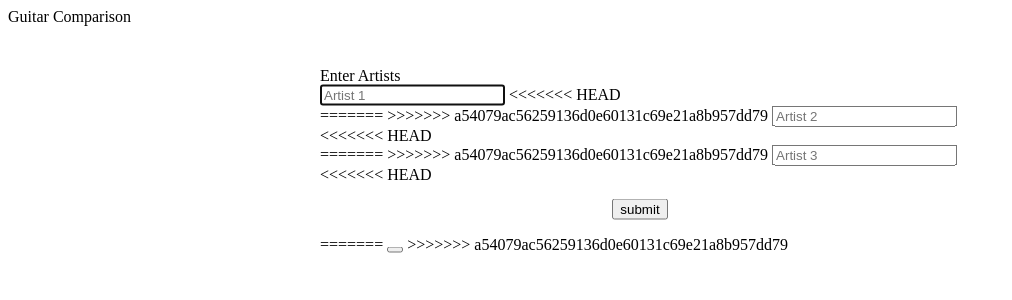
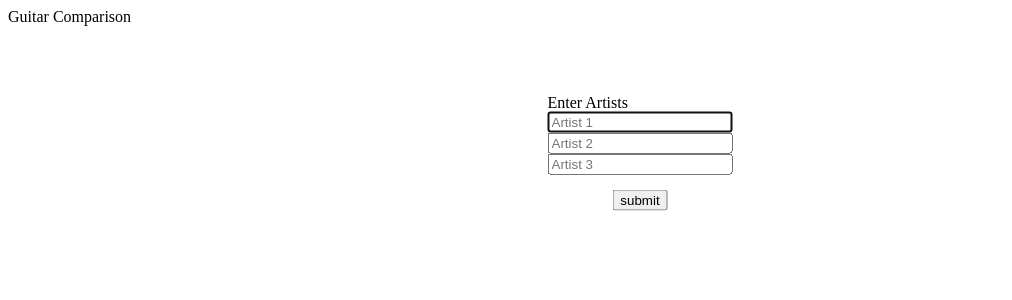
Before and after one commit to jamescrossey/guitar-guitar-challenge, a Django app: template guitarcomparison/templates/guitarguitar/index.html in a window 1280 px wide. Shown: the top 300 px of the page, without its empty margins (0-1012 px from the left). Run offline with Django 5.2, Linux system fonts and the light colour scheme; the template is opened without the code that fills it, so the values that code supplies are empty.

Commit message:
css start

```diff
--- a/guitarcomparison/templates/guitarguitar/index.html
+++ b/guitarcomparison/templates/guitarguitar/index.html
@@ -15,11 +15,7 @@
                    value="{{ artist1 }}"
                    class="inputs"
                    autofocus>
-<<<<<<< HEAD
                    <br>
-=======
-
->>>>>>> a54079ac56259136d0e60131c69e21a8b957dd79
             <input type="text"
                    name="artist2"
                    class="search-input"
@@ -27,11 +23,7 @@
                    value="{{ artist2 }}"
                    class="inputs"
                    autofocus>
-<<<<<<< HEAD
                    <br>
-=======
-
->>>>>>> a54079ac56259136d0e60131c69e21a8b957dd79
             <input type="text"
                    name="artist3"
                    class="search-input"
@@ -39,15 +31,10 @@
                    value="{{ artist3 }}"
                    class="inputs"
                    autofocus>
-<<<<<<< HEAD
         <div id="Submit">
             <button type="submit" id="submitButton">submit</button>
         </div>
             </div>
         </form>
-=======
-            <button type="submit" class="search-button"></button>
-       </form>
->>>>>>> a54079ac56259136d0e60131c69e21a8b957dd79
     </div>
 {% endblock %}
```
